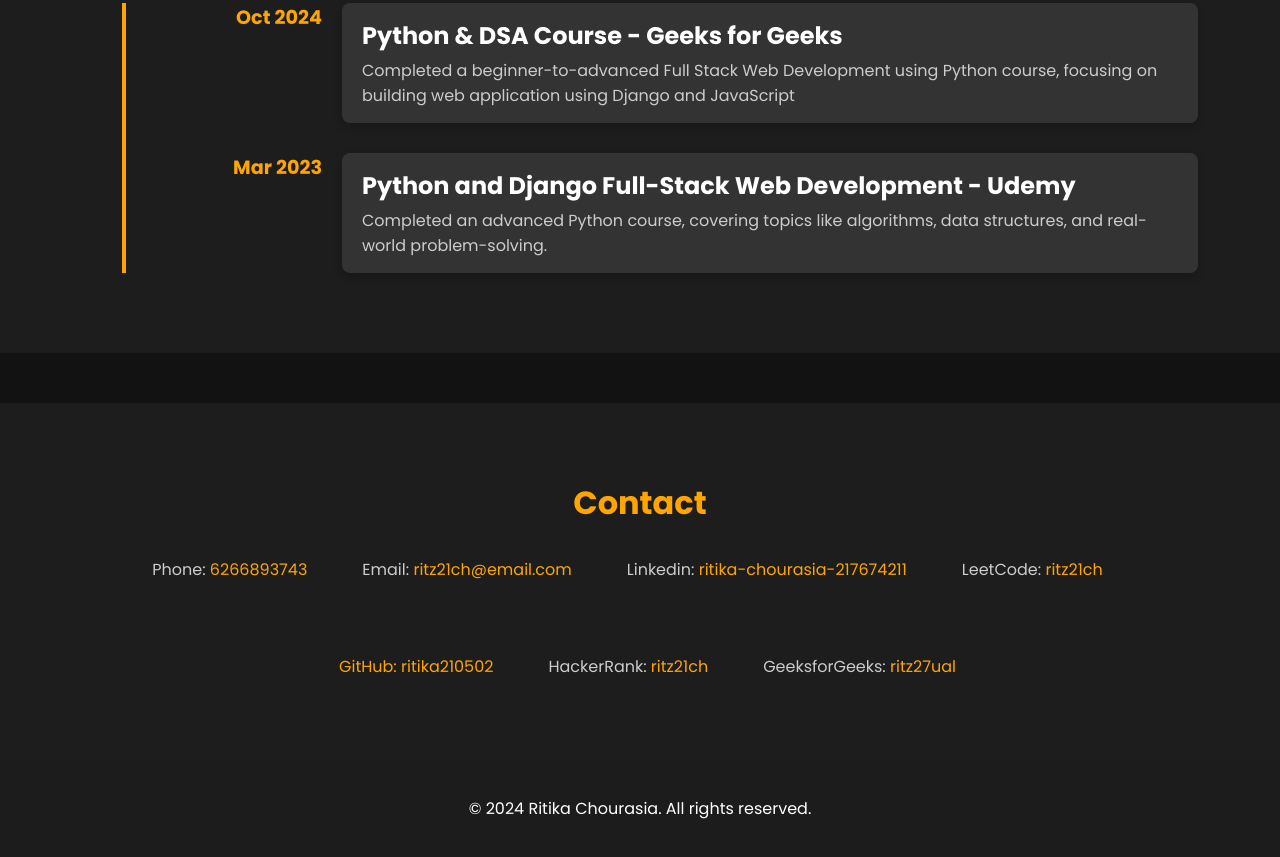
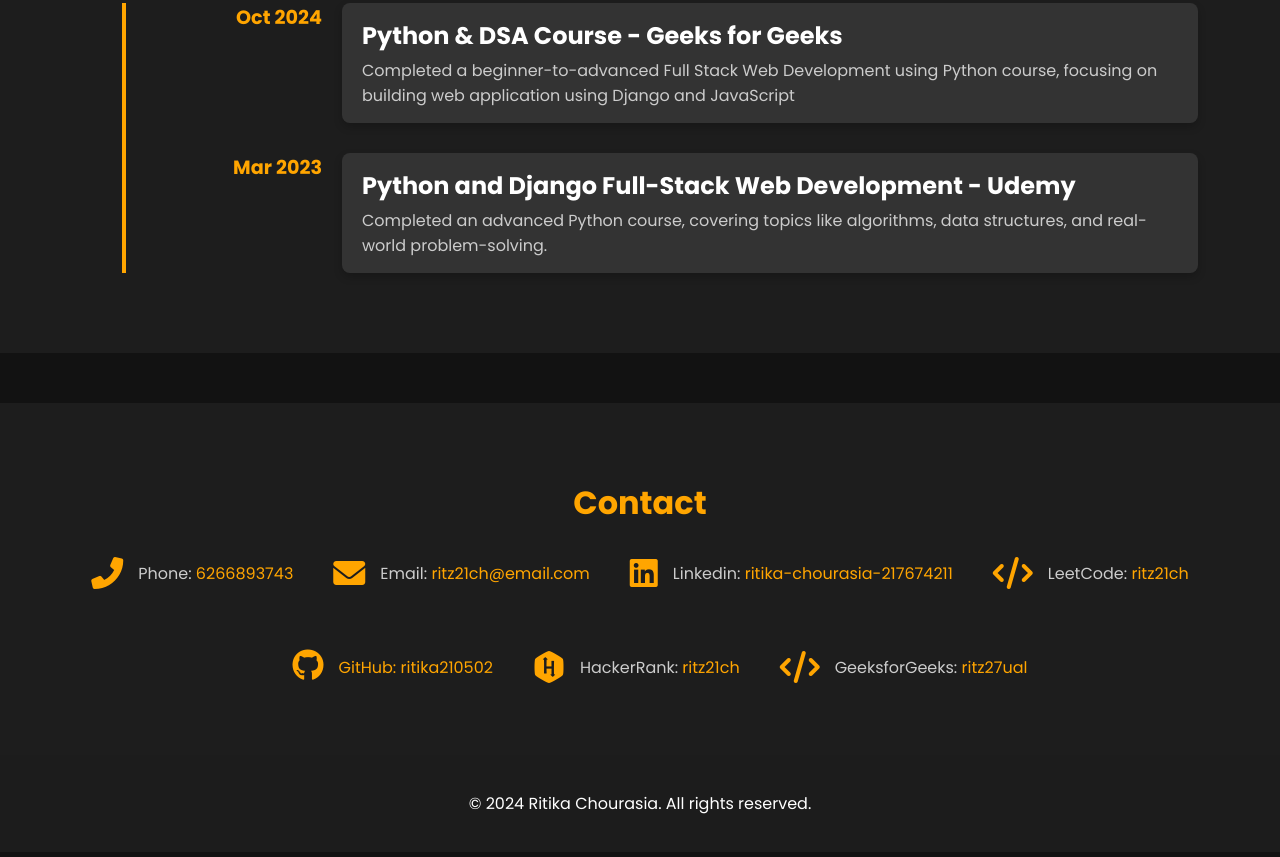
Before and after one commit to ritika210502/ritika-portfolio, a plain HTML site: page index.html in a window 1280 px wide. Shown: the part 3857-4714 px from the top of the page. Drawn offline with Linux system fonts and the light colour scheme.

Commit message:
complete portfolio

```diff
--- a/index.html
+++ b/index.html
@@ -6,6 +6,7 @@
     <meta name="viewport" content="width=device-width, initial-scale=1.0">
     <title>Personal Portfolio</title>
     <link rel="stylesheet" href="styles.css">
+    <link href="https://cdnjs.cloudflare.com/ajax/libs/font-awesome/6.0.0-beta3/css/all.min.css" rel="stylesheet">
     <link href="https://fonts.googleapis.com/css2?family=Poppins:wght@300;400;600;700&display=swap" rel="stylesheet">
 </head>
 
@@ -387,12 +388,12 @@
             </div>
 
             <div class="contact-item">
-                <i class="fab fa-gitlab"></i>
+                <i class="fab fa-linkedin"></i>
                 <p>Linkedin: <a href="https://www.linkedin.com/in/ritika-chourasia-217674211/" target="_blank">ritika-chourasia-217674211</a></p>
             </div>
 
             <div class="contact-item">
-                <i class="fab fa-leetcode"></i>
+                <i class="fas fa-code"></i>
                 <p>LeetCode: <a href="https://leetcode.com/u/ritz21ch/" target="_blank">ritz21ch</p>
             </div>
             <div class="contact-item">
@@ -404,7 +405,7 @@
                 <p>HackerRank: <a href="https://www.hackerrank.com/profile/ritz21ch" target="_blank">ritz21ch</a></p>
             </div>
             <div class="contact-item">
-                <i class="fab fa-gitlab"></i>
+                <i class="fas fa-code"></i>
                 <p>GeeksforGeeks: <a href="https://www.geeksforgeeks.org/user/ritz27ual/" target="_blank">ritz27ual</a></p>
             </div>
         </div>
```
